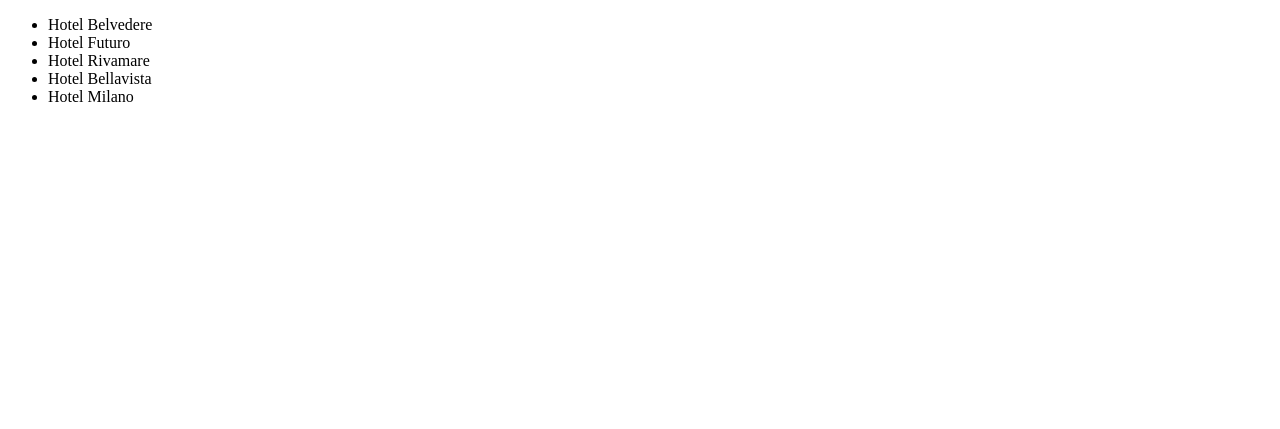
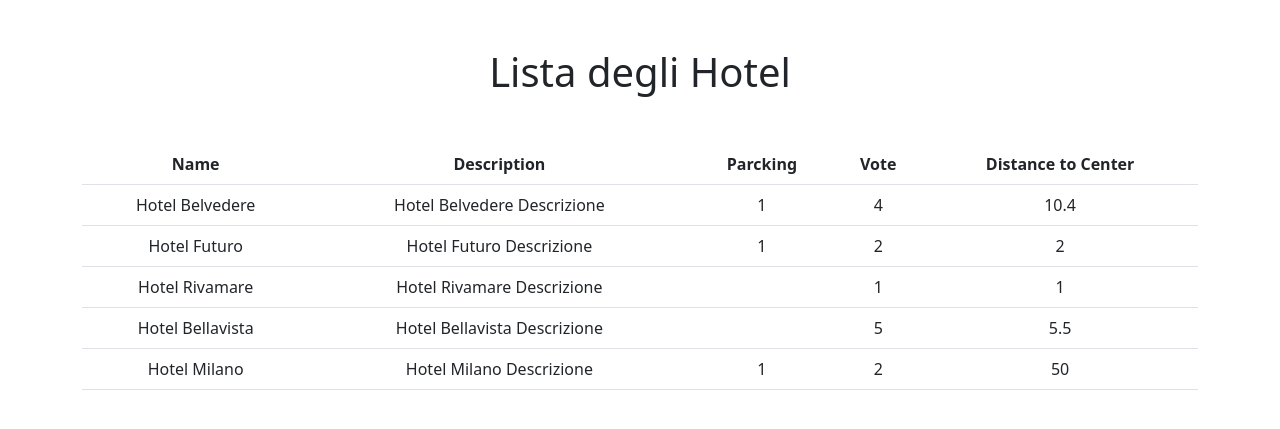
Before and after one commit to GiordanoGuidi/php-hotel, a PHP site: page / in a window 1280 px wide. Shown: the top 429 px of the page. Run offline with PHP 8.4, Linux system fonts and the light colour scheme.

Commit message:
added table

```diff
--- a/index.php
+++ b/index.php
@@ -11,13 +11,35 @@ require 'data/hotels.php';
     <meta charset="UTF-8">
     <meta name="viewport" content="width=device-width, initial-scale=1.0">
     <title>Document</title>
+    <!--BOOTSTRAP-->
+    <link href="https://cdn.jsdelivr.net/npm/bootstrap@5.2.3/dist/css/bootstrap.min.css" rel="stylesheet" integrity="sha384-rbsA2VBKQhggwzxH7pPCaAqO46MgnOM80zW1RWuH61DGLwZJEdK2Kadq2F9CUG65" crossorigin="anonymous">
 </head>
 <body>
-    <ul>
-        <?php foreach($hotels as $hotel) : ?>
-        <li><?= $hotel['name'] ?></li>
-        <?php endforeach; ?>
-    </ul>
+    <div class="container">
+        <h1 class="mt-5 text-center">Lista degli Hotel</h1>
+        <table class="table mt-5 text-center">
+          <thead>
+            <tr>
+              <th scope="col">Name</th>
+              <th scope="col">Description</th>
+              <th scope="col">Parcking</th>
+              <th scope="col">Vote</th>
+              <th scope="col">Distance to Center</th>
+            </tr>
+          </thead>
+          <tbody>
+            <?php foreach($hotels as $hotel){ ?>
+            <tr>
+              <td><?= $hotel['name'] ?></td>
+              <td><?= $hotel['description'] ?></td>
+              <td><?= $hotel['parking'] ?></td>
+              <td><?= $hotel['vote'] ?></td>
+              <td><?= $hotel['distance_to_center'] ?></td>
+            </tr>
+            <?php }?>
+          </tbody>
+        </table>
+    </div>
 
 </body>
 </html>
```
